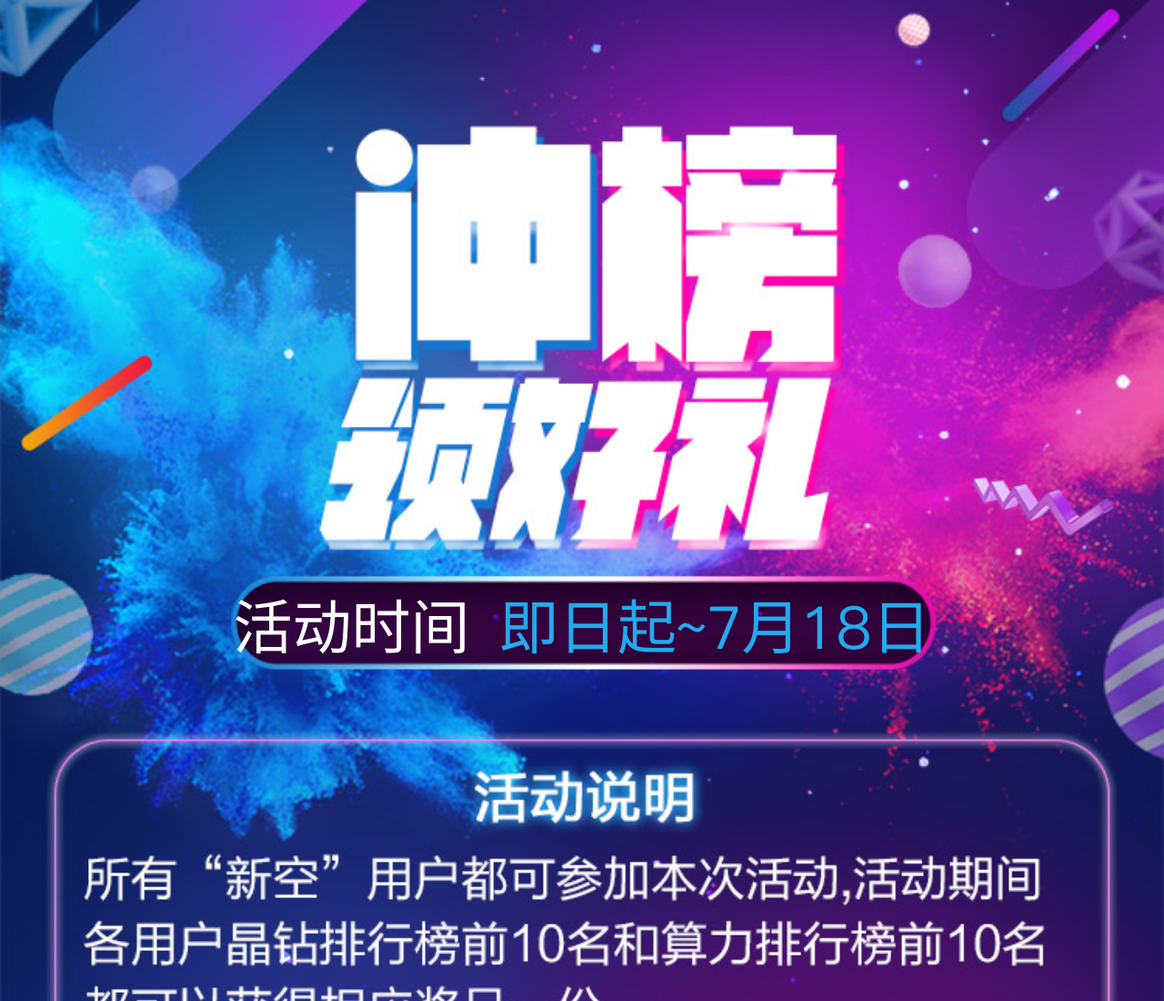
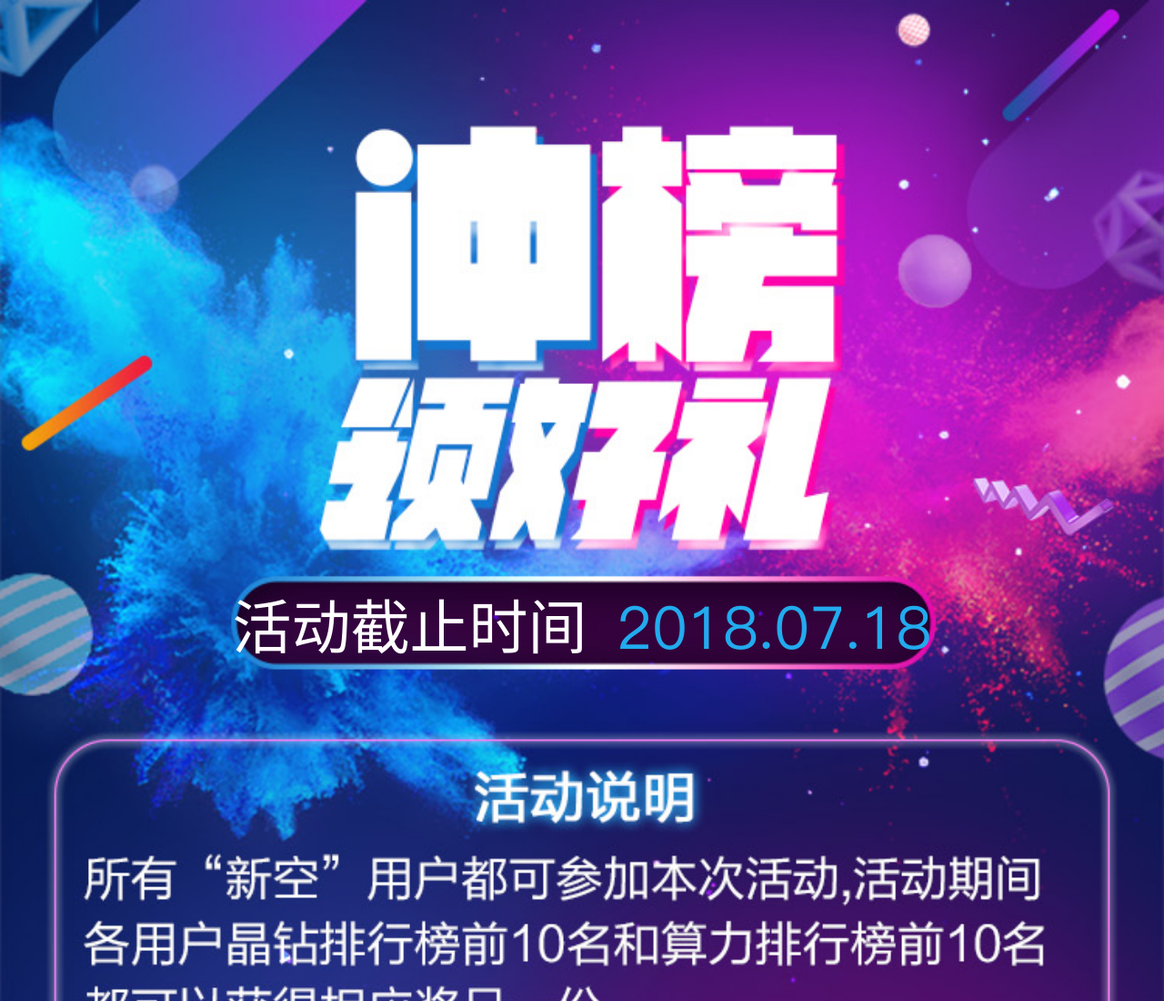
Before and after one commit to yeede/spacetime, a plain HTML site: page docs/activity.html in a window 1280 px wide. Shown: the top 1100 px of the page at 91% size. Drawn offline with nearby package versions, Linux system fonts and the light colour scheme.

Commit message:
活动时间调整
活动时间调整

```diff
--- a/docs/activity.html
+++ b/docs/activity.html
@@ -16,7 +16,7 @@
         <div class="img">
             <img src="img/activity.jpg" class="img-responsive" alt="">
             <div id="time">
-                <span>活动时间</span><span class="time">&nbsp&nbsp即日起~7月18日</span>
+                <span>活动截止时间</span><span class="time">&nbsp&nbsp2018.07.18</span>
             </div>
             <div class="rule">
                 <span class="fl">活动规则</span>
```
